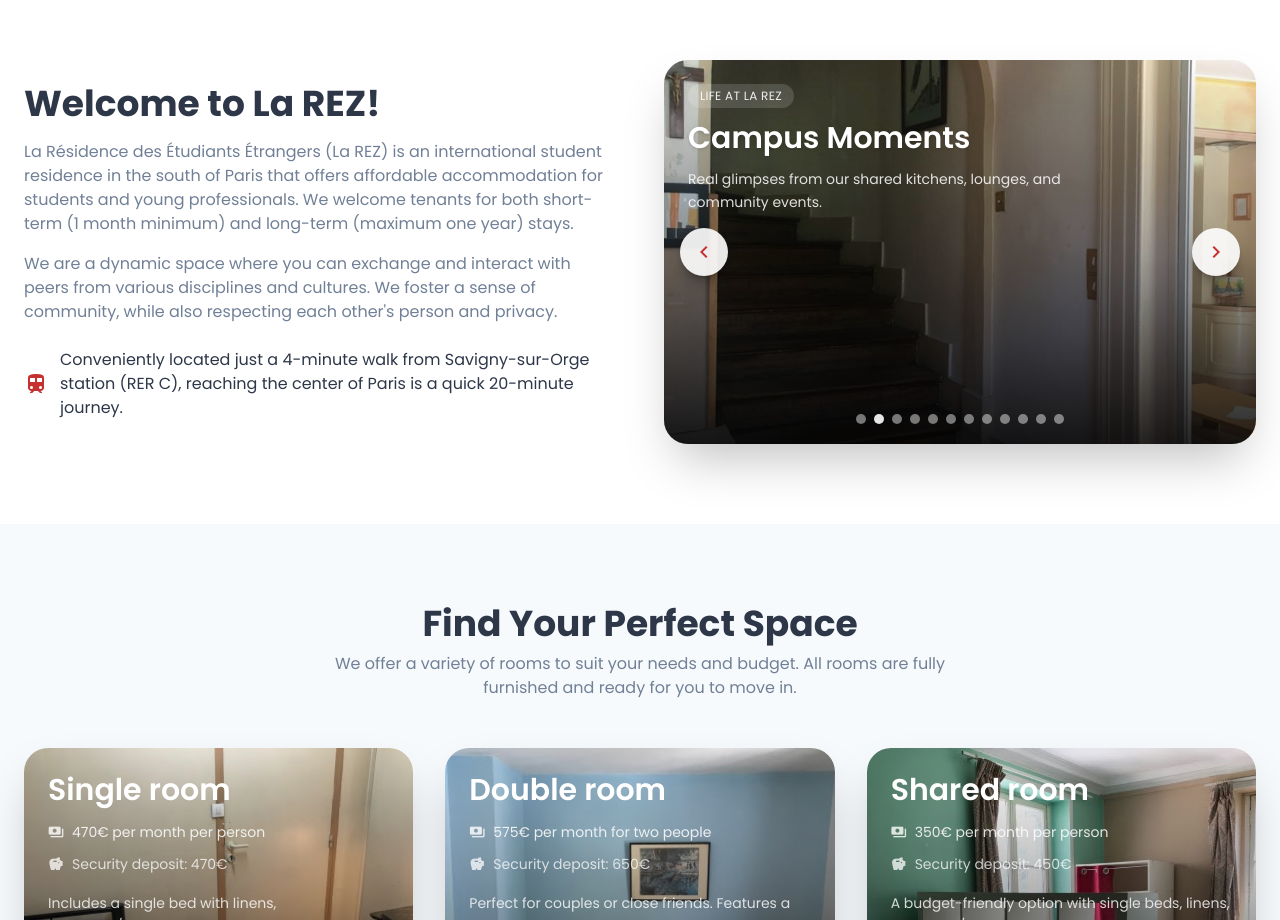
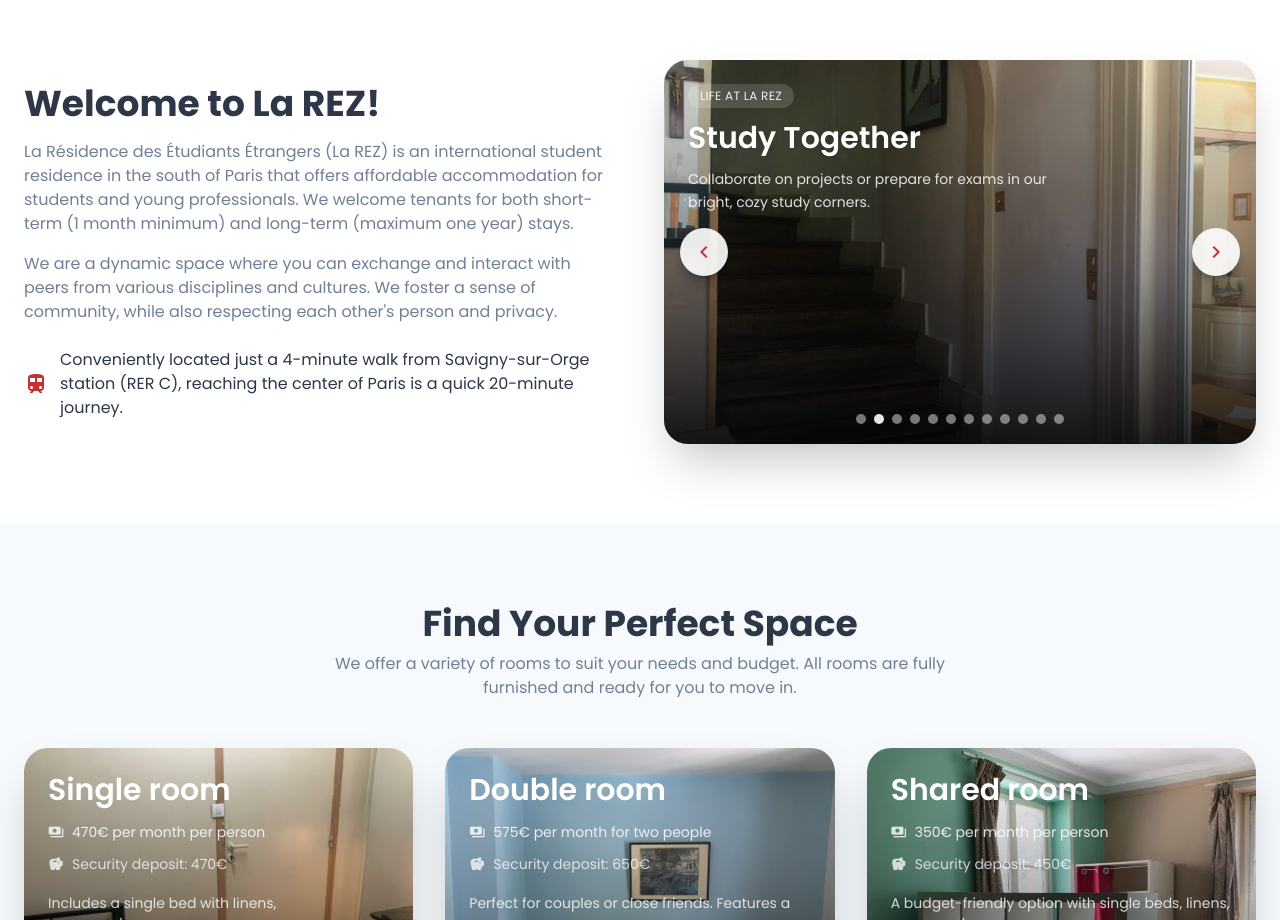
Before and after one commit to xvimnt/laRez, a React (Vite) app: page / in a window 1280 px wide. Shown: the part 820-1740 px from the top of the page. Built offline with nearby package versions, Linux system fonts and the light colour scheme.

Commit message:
feat: changing tests and titles in the carousel

```diff
--- a/src/pages/LandingPage.jsx
+++ b/src/pages/LandingPage.jsx
@@ -5,6 +5,25 @@ import bannerLayerThree from '../assets/images/banner-parallax-3.png';
 import singleRoomImage from '../assets/images/single-room.jpg';
 import doubleRoomImage from '../assets/images/double-room.jpg';
 import sharedRoomImage from '../assets/images/shared-room.jpg';
+
+const aboutSlideContent = [
+  {
+    title: 'Shared Moments',
+    description: 'Catch up with residents in the lounge or swap stories over dinner in our communal kitchen.'
+  },
+  {
+    title: 'Study Together',
+    description: 'Collaborate on projects or prepare for exams in our bright, cozy study corners.'
+  },
+  {
+    title: 'Explore Paris',
+    description: 'Use La REZ as your base to discover the city—great connections put Paris at your doorstep.'
+  },
+  {
+    title: 'Cultural Exchange',
+    description: 'Meet people from around the world and experience new traditions without leaving home.'
+  }
+];
 
 const roomOptions = [
   {
@@ -159,29 +178,40 @@ const LandingHero = () => {
 
 const AboutSection = () => {
   const images = useMemo(() => aboutImages, []);
+  const slides = useMemo(
+    () =>
+      images.map((imageSrc, index) => ({
+        imageSrc,
+        title: aboutSlideContent[index % aboutSlideContent.length]?.title ?? 'Life at La REZ',
+        description:
+          aboutSlideContent[index % aboutSlideContent.length]?.description ??
+          'Experience the daily rhythm of our international community.'
+      })),
+    [images]
+  );
   const [currentIndex, setCurrentIndex] = useState(0);
-  const hasImages = images.length > 0;
+  const hasImages = slides.length > 0;
 
   useEffect(() => {
-    if (!hasImages || images.length === 1) {
+    if (!hasImages || slides.length === 1) {
       return undefined;
     }
 
     const intervalId = window.setInterval(() => {
-      setCurrentIndex((index) => (index + 1) % images.length);
+      setCurrentIndex((index) => (index + 1) % slides.length);
     }, 5000);
 
     return () => {
       window.clearInterval(intervalId);
     };
-  }, [hasImages, images.length]);
+  }, [hasImages, slides.length]);
 
   const goToPrevious = () => {
     if (!hasImages) {
       return;
     }
 
-    setCurrentIndex((index) => (index - 1 + images.length) % images.length);
+    setCurrentIndex((index) => (index - 1 + slides.length) % slides.length);
   };
 
   const goToNext = () => {
@@ -189,8 +219,9 @@ const AboutSection = () => {
       return;
     }
 
-    setCurrentIndex((index) => (index + 1) % images.length);
+    setCurrentIndex((index) => (index + 1) % slides.length);
   };
+  const currentSlide = slides[currentIndex];
 
   return (
     <section className="py-20 bg-background-light dark:bg-background-dark" id="about">
@@ -217,10 +248,10 @@ const AboutSection = () => {
             {hasImages ? (
               <>
                 <img
-                  src={images[currentIndex]}
+                  src={currentSlide.imageSrc}
                   alt="Life at La REZ"
                   className="absolute inset-0 w-full h-full object-cover transition-opacity duration-700 ease-in-out"
-                  key={images[currentIndex]}
+                  key={currentSlide.imageSrc}
                 />
                 <div className="absolute inset-0 bg-gradient-to-t from-black/85 via-black/35 to-transparent" />
                 <div className="absolute inset-0 flex flex-col justify-between p-6">
@@ -228,13 +259,11 @@ const AboutSection = () => {
                     <span className="px-3 py-1 rounded-full bg-white/15 text-white/90 text-xs uppercase tracking-wide self-start">
                       Life at La REZ
                     </span>
-                    <h3 className="text-white text-3xl font-semibold drop-shadow">Campus Moments</h3>
-                    <p className="text-white/85 text-sm leading-relaxed max-w-sm">
-                      Real glimpses from our shared kitchens, lounges, and community events.
-                    </p>
+                    <h3 className="text-white text-3xl font-semibold drop-shadow">{currentSlide.title}</h3>
+                    <p className="text-white/85 text-sm leading-relaxed max-w-sm">{currentSlide.description}</p>
                   </div>
                 </div>
-                {images.length > 1 && (
+                {slides.length > 1 && (
                   <>
                     <button
                       type="button"
@@ -253,7 +282,7 @@ const AboutSection = () => {
                       <span className="material-icons text-2xl">chevron_right</span>
                     </button>
                     <div className="absolute bottom-5 left-1/2 -translate-x-1/2 flex gap-2">
-                      {images.map((imageSrc, index) => (
+                      {slides.map(({ imageSrc }, index) => (
                         <button
                           key={imageSrc}
                           type="button"
```
